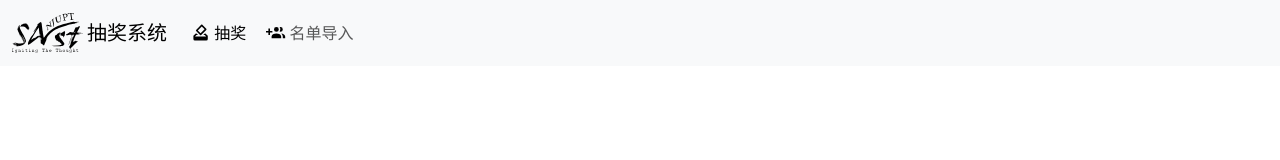
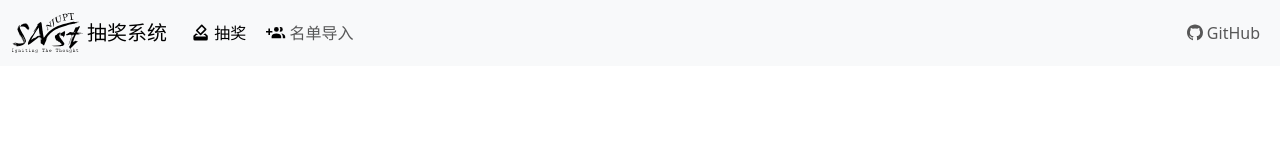
Before and after one commit to NJUPT-SAST/sast-lottery, a Vue app: page / in a window 1280 px wide. Shown: the top 160 px of the page. Built offline with nearby package versions, Linux system fonts and the light colour scheme.

Commit message:
update eslint and PWA

```diff
--- a/index.html
+++ b/index.html
@@ -2,7 +2,9 @@
 <html lang="zh-cn" class="h-100">
   <head>
     <meta charset="UTF-8" />
-    <link rel="icon" href="/favicon.svg" type="image/svg+xml" />
+    <link rel="icon" href="/favicon.ico" sizes="48x48" />
+    <link rel="icon" href="/favicon.svg" sizes="any" type="image/svg+xml" />
+    <link rel="apple-touch-icon" href="/apple-touch-icon-180x180.png" />
     <meta name="viewport" content="width=device-width, initial-scale=1.0" />
     <title>SAST 抽奖系统</title>
   </head>
--- a/pwa-assets.config.ts
+++ b/pwa-assets.config.ts
@@ -1,9 +1,10 @@
 import {
   defineConfig,
-  minimalPreset as preset,
+  minimal2023Preset,
 } from "@vite-pwa/assets-generator/config";
 
 export default defineConfig({
-  preset,
+  headLinkOptions: { preset: "2023" },
+  preset: minimal2023Preset,
   images: ["public/favicon.svg"],
 });
--- a/src/components/NavBar.vue
+++ b/src/components/NavBar.vue
@@ -2,6 +2,7 @@
 import IconPick from "@/components/icons/IconPick.vue";
 import IconSast from "@/components/icons/IconSast.vue";
 import IconImport from "@/components/icons/IconImport.vue";
+import IconGitHub from "@/components/icons/IconGitHub.vue";
 </script>
 <template>
   <nav class="navbar navbar-expand-sm bg-light mb-3">
@@ -34,9 +35,9 @@
               抽奖
             </RouterLink>
           </li>
-          <li class="nav-item">
+          <li class="nav-item me-auto">
             <RouterLink
-              class="nav-link d-flex align-items-center me-1"
+              class="nav-link d-flex align-items-center"
               to="/import"
               active-class="active"
             >
@@ -44,6 +45,17 @@
               名单导入
             </RouterLink>
           </li>
+          <li class="nav-item">
+            <a
+              href="https://github.com/NJUPT-SAST/sast-lottery"
+              target="_blank"
+              rel="noopener noreferrer"
+              class="nav-link d-flex align-items-center"
+            >
+              <IconGitHub height="1.2em" class="me-1" />
+              GitHub
+            </a>
+          </li>
         </ul>
       </div>
     </div>
--- a/src/components/ReloadPrompt.vue
+++ b/src/components/ReloadPrompt.vue
@@ -25,9 +25,9 @@
         <span v-else> 检测到新的内容，请点击重新加载 </span>
         <div v-if="needRefresh" class="mt-2 pt-2 border-top">
           <button
-            @click="updateServiceWorker()"
             type="button"
             class="btn btn-primary btn-sm me-1"
+            @click="updateServiceWorker()"
           >
             重新加载
           </button>
--- /dev/null
+++ b/src/components/icons/IconGitHub.vue
@@ -0,0 +1,13 @@
+<template>
+  <svg
+    xmlns="http://www.w3.org/2000/svg"
+    width="16"
+    height="16"
+    fill="currentColor"
+    viewBox="0 0 16 16"
+  >
+    <path
+      d="M8 0C3.58 0 0 3.58 0 8c0 3.54 2.29 6.53 5.47 7.59.4.07.55-.17.55-.38 0-.19-.01-.82-.01-1.49-2.01.37-2.53-.49-2.69-.94-.09-.23-.48-.94-.82-1.13-.28-.15-.68-.52-.01-.53.63-.01 1.08.58 1.23.82.72 1.21 1.87.87 2.33.66.07-.52.28-.87.51-1.07-1.78-.2-3.64-.89-3.64-3.95 0-.87.31-1.59.82-2.15-.08-.2-.36-1.02.08-2.12 0 0 .67-.21 2.2.82.64-.18 1.32-.27 2-.27s1.36.09 2 .27c1.53-1.04 2.2-.82 2.2-.82.44 1.1.16 1.92.08 2.12.51.56.82 1.27.82 2.15 0 3.07-1.87 3.75-3.65 3.95.29.25.54.73.54 1.48 0 1.07-.01 1.93-.01 2.2 0 .21.15.46.55.38A8.01 8.01 0 0 0 16 8c0-4.42-3.58-8-8-8"
+    />
+  </svg>
+</template>
--- a/src/views/HomeView.vue
+++ b/src/views/HomeView.vue
@@ -40,7 +40,7 @@
 <template>
   <div></div>
   <main class="d-flex flex-column align-items-center">
-    <button type="button" @click="toggleRolling" class="btn btn-light btn-lg">
+    <button type="button" class="btn btn-light btn-lg" @click="toggleRolling">
       <h2>{{ picked.id }}</h2>
       <h2>{{ picked.name }}</h2>
     </button>
--- a/src/views/ImportView.vue
+++ b/src/views/ImportView.vue
@@ -69,18 +69,18 @@
 <template>
   <main class="d-flex flex-column">
     <h1 class="mx-auto">名单导入</h1>
-    <form class="mx-auto" ref="fileForm">
+    <form ref="fileForm" class="mx-auto">
       <div class="input-group">
         <input
           type="file"
-          @input="onInput"
           class="form-control"
           accept=".csv,text/csv"
+          @input="onInput"
         />
 
         <button
+          v-if="hasFile"
           class="btn btn-primary"
-          v-if="hasFile"
           type="button"
           @click="importStudents"
         >
--- a/vite.config.ts
+++ b/vite.config.ts
@@ -1,17 +1,15 @@
-import { fileURLToPath, URL } from "node:url";
+import { URL, fileURLToPath } from "node:url";
 
+import { VitePWA } from "vite-plugin-pwa";
 import { defineConfig } from "vite";
+import purgeCss from "@fullhuman/postcss-purgecss";
 import vue from "@vitejs/plugin-vue";
-import purgeCss from "@mojojoejo/vite-plugin-purgecss";
-import { VitePWA } from "vite-plugin-pwa";
 
 // https://vitejs.dev/config/
 export default defineConfig({
   plugins: [
     vue(),
-    purgeCss(),
     VitePWA({
-      registerType: "autoUpdate",
       manifest: {
         name: "SAST 抽奖系统",
         icons: [
@@ -42,6 +40,15 @@
       },
     }),
   ],
+  css: {
+    postcss: {
+      plugins: [
+        purgeCss({
+          content: ["./index.html", "./src/**/*.vue"],
+        }),
+      ],
+    },
+  },
   resolve: {
     alias: {
       "@": fileURLToPath(new URL("./src", import.meta.url)),
```
Also changed, not shown: eslint.config.js (added, +22 -0 lines), package.json (+8 -7 lines), .eslintrc.cjs (deleted), 2 other files (tests, documents, lock files or other folders).
